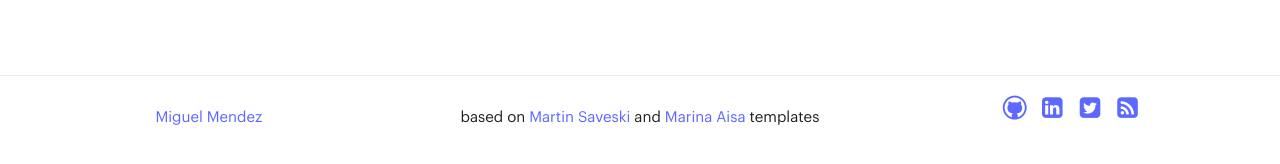
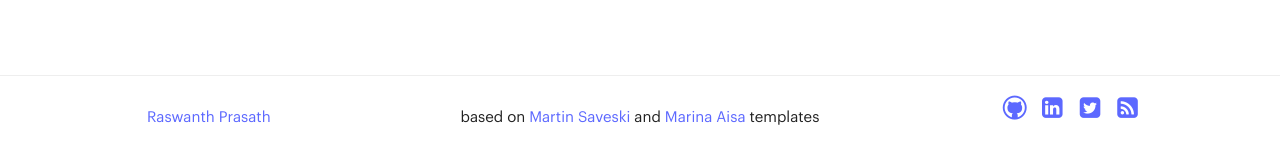
Before and after one commit to Raswanth-Prasath/raswanth, a Jekyll site: the page built from _posts/2019-06-07-fashion.md, in a window 1280 px wide and 900 px high, scrolled down 2949 px. Shown: the part 720-884 px from the top of the window. Built offline with Jekyll 4.4.1, drawn with Linux system fonts in a browser that asks for light colours; nearby versions of some CDN libraries; comment, search, counter and statistics services are not loaded.

Commit message:
Update
Updated personal information in main_info.yaml.

```diff
--- a/_data/main_info.yaml
+++ b/_data/main_info.yaml
@@ -1,4 +1,4 @@
-name: "Miguel Mendez"
+name: "Raswanth Prasath"
 title: "Machine Learning Engineer, Statsbomb"
 description: "Miguel Mendez personal website. Posts about Machine Learning and Deep Learning."
 email: "miguelmndez [AT] gmail.com"
```
